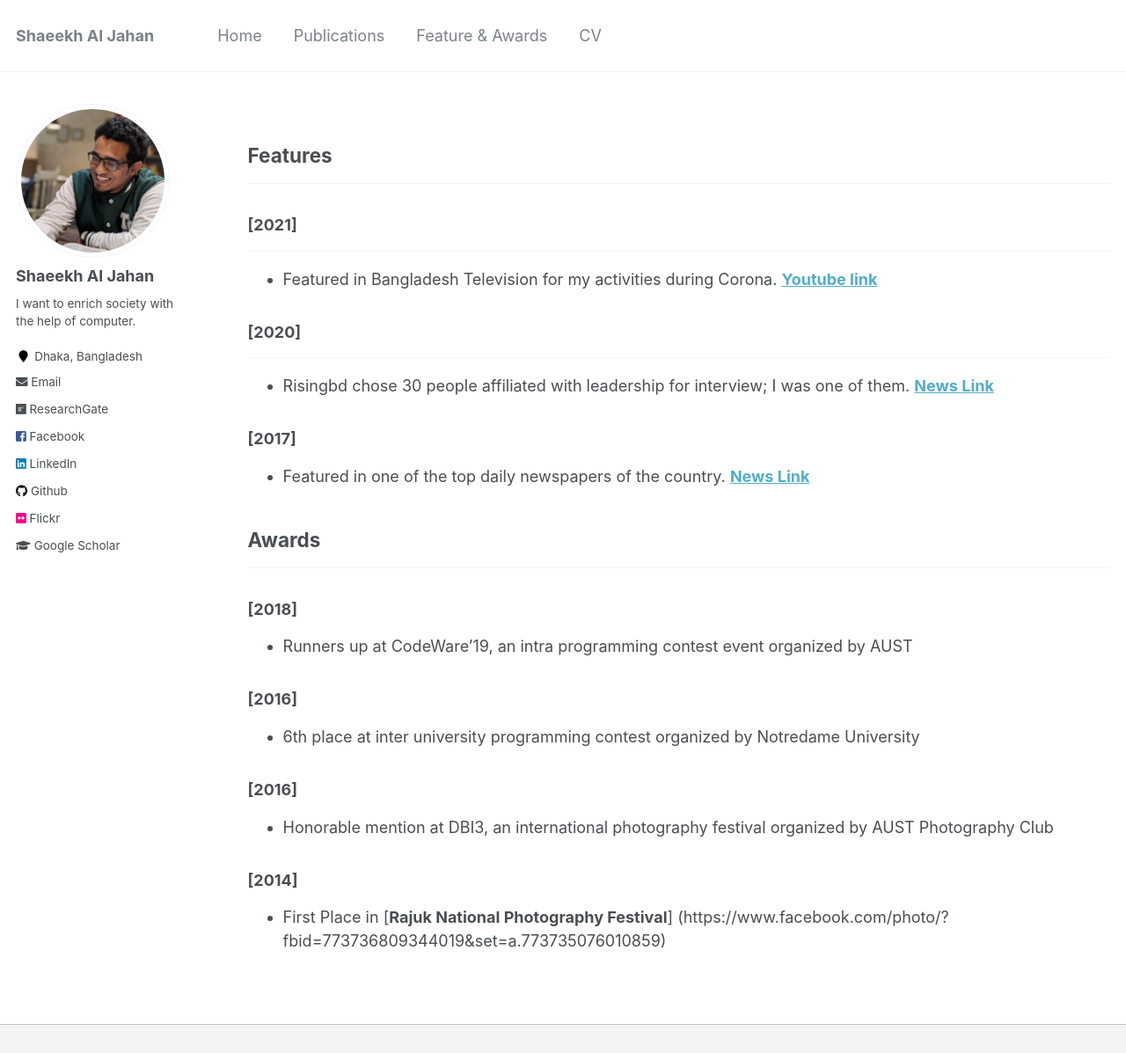
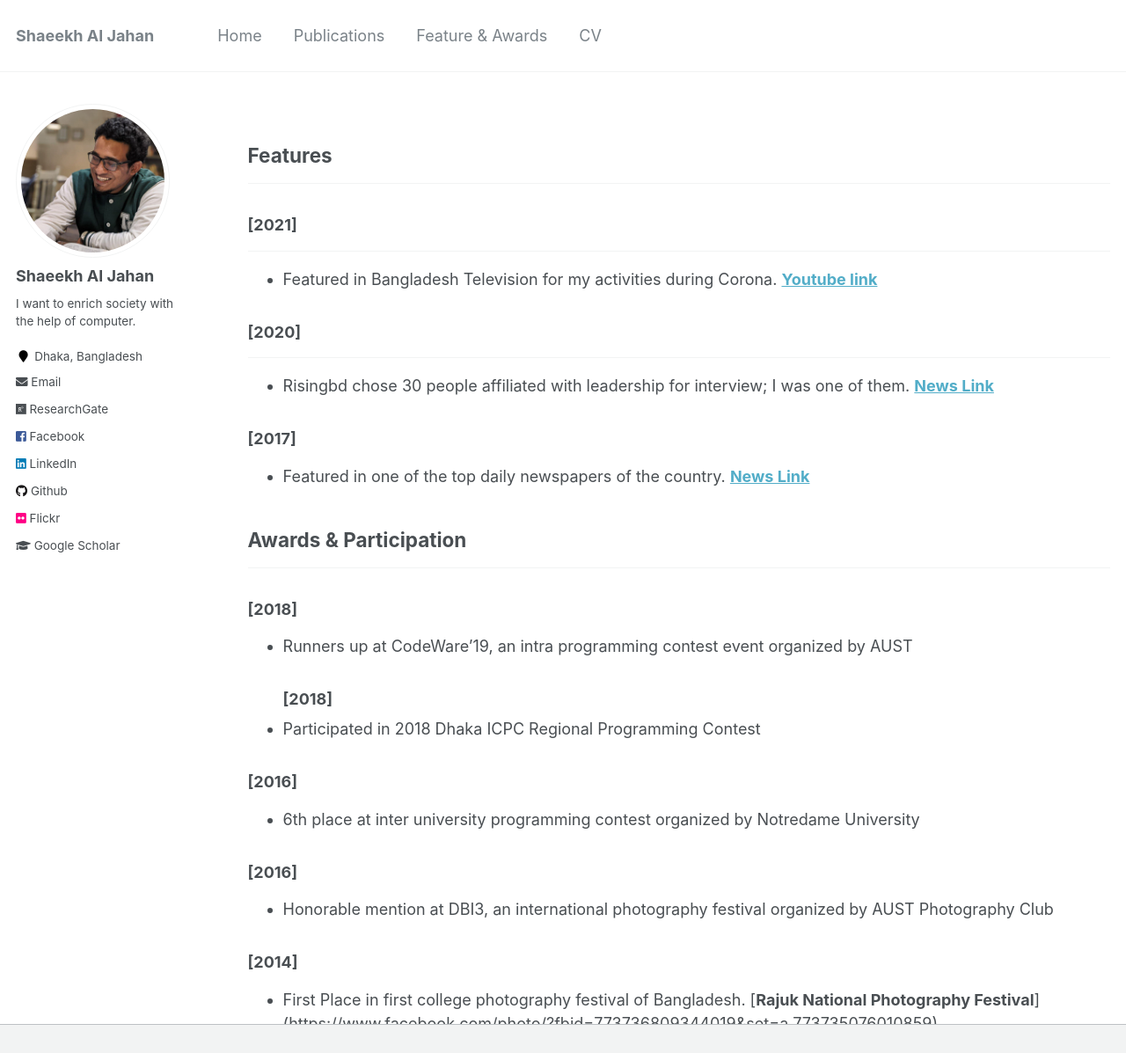
Before and after one commit to shaeekh/shaeekh.github.io, a Jekyll site: the page built from _pages/education-awards.md, in a window 1280 px wide and 1393 px high, cut to the strip 0-1197 px from the top of the window. Shown: the whole strip at 88% size. Built offline with Jekyll 4.4.1, drawn with Linux system fonts in a browser that asks for light colours.

Commit message:
Edit in feature and awards

```diff
--- a/_pages/education-awards.md
+++ b/_pages/education-awards.md
@@ -22,10 +22,12 @@ redirect_from:
 
 * Featured in one of the top daily newspapers of the country. [**News Link**](https://www.kalerkantho.com/feature/campus/2017/11/08/562709?fbclid=IwAR1Y2JOOZLkCuNaGQLQ23ZvSLwqZxwIAnSc2k1VNgbk_MkBlJgQM_vcsnac)
 
-## Awards
+## Awards & Participation
 ----------------
 ### [2018]
 * Runners up at CodeWare'19, an intra programming contest event organized by AUST
+### [2018]
+* Participated in 2018 Dhaka ICPC Regional Programming Contest
 
 ### [2016]
 * 6th place at inter university programming contest organized by Notredame University
@@ -34,4 +36,4 @@ redirect_from:
 * Honorable mention at DBI3, an international photography festival organized by AUST Photography Club
 
 ### [2014]
-* First Place in [**Rajuk National Photography Festival**] (https://www.facebook.com/photo/?fbid=773736809344019&set=a.773735076010859)
+* First Place in first college photography festival of Bangladesh. [**Rajuk National Photography Festival**] (https://www.facebook.com/photo/?fbid=773736809344019&set=a.773735076010859)
```
